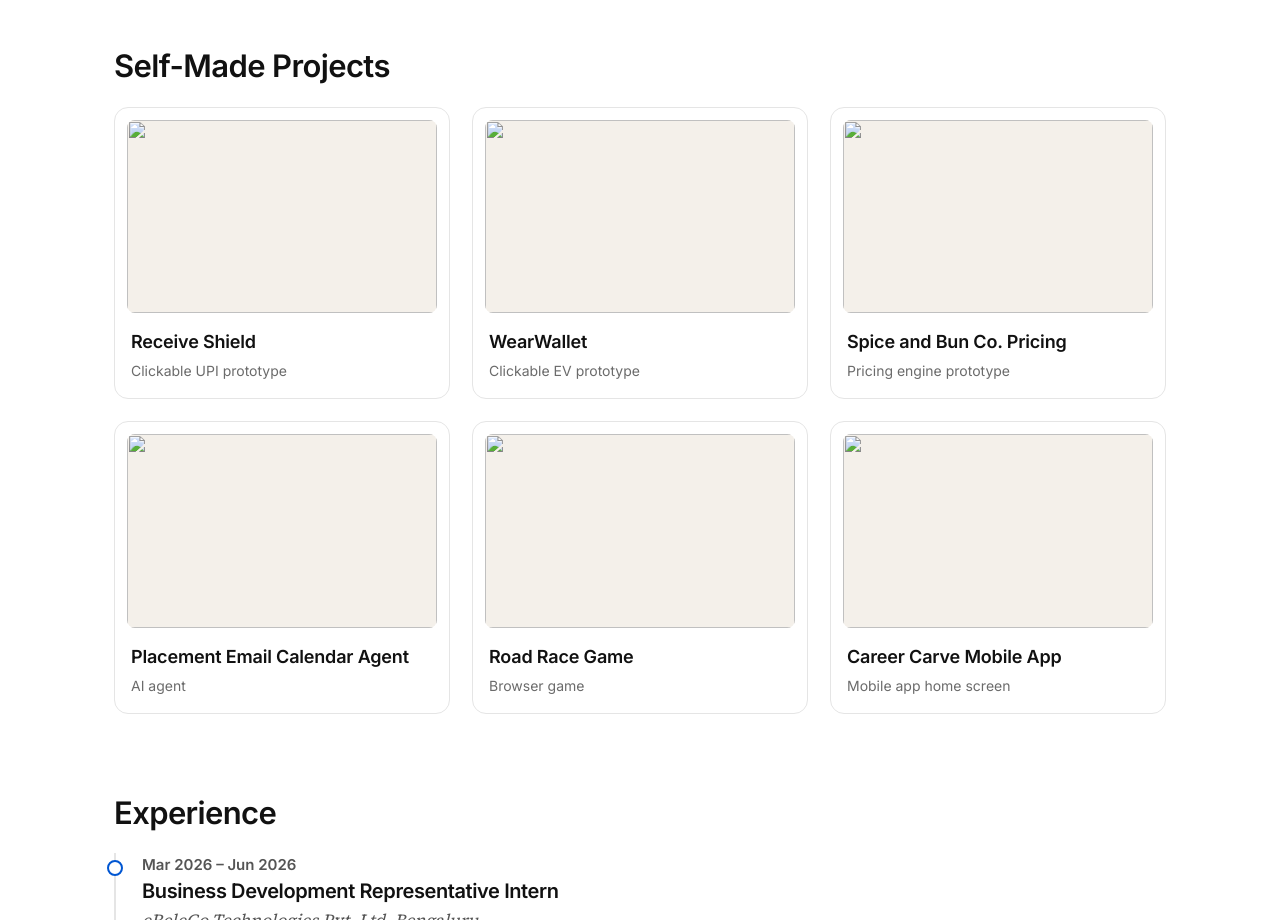
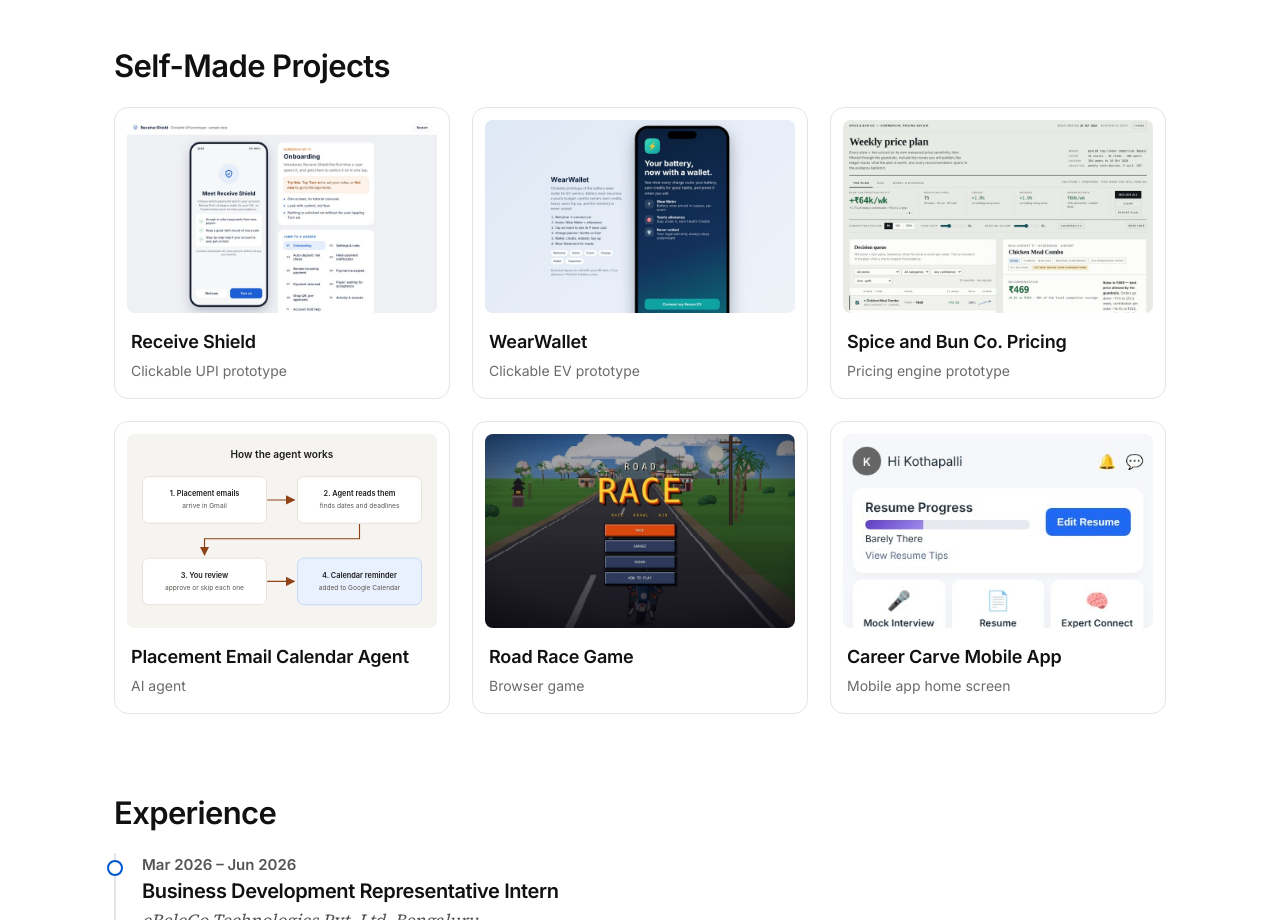
Before and after one commit to kb-tejaswini/kb-tejaswini.github.io, a plain HTML site: page index.html in a window 1280 px wide. Shown: the part 920-1840 px from the top of the page. Drawn offline with Linux system fonts and the light colour scheme.

Commit message:
Add files via upload

```diff
--- a/index.html
+++ b/index.html
@@ -64,32 +64,32 @@
   <h2>Self-Made Projects</h2>
   <div class="cards">
     <a class="card" href="projects.html#receive-shield">
-      <span class="thumb"><img src="img/proj-receive.jpg" alt="" loading="lazy"></span>
+      <span class="thumb"><img src="proj-receive.jpg" alt="" loading="lazy"></span>
       <span class="cname">Receive Shield</span>
       <span class="ckind">Clickable UPI prototype</span>
     </a>
     <a class="card" href="projects.html#wearwallet">
-      <span class="thumb"><img src="img/proj-wear.jpg" alt="" loading="lazy"></span>
+      <span class="thumb"><img src="proj-wear.jpg" alt="" loading="lazy"></span>
       <span class="cname">WearWallet</span>
       <span class="ckind">Clickable EV prototype</span>
     </a>
     <a class="card" href="projects.html#spice-and-bun">
-      <span class="thumb"><img src="img/proj-spice.jpg" alt="" loading="lazy"></span>
+      <span class="thumb"><img src="proj-spice.jpg" alt="" loading="lazy"></span>
       <span class="cname">Spice and Bun Co. Pricing</span>
       <span class="ckind">Pricing engine prototype</span>
     </a>
     <a class="card" href="projects.html#placement-agent">
-      <span class="thumb"><img src="img/proj-placement.svg" alt="" loading="lazy"></span>
+      <span class="thumb"><img src="proj-placement.svg" alt="" loading="lazy"></span>
       <span class="cname">Placement Email Calendar Agent</span>
       <span class="ckind">AI agent</span>
     </a>
     <a class="card" href="projects.html#road-race">
-      <span class="thumb"><img src="img/proj-road.jpg" alt="" loading="lazy"></span>
+      <span class="thumb"><img src="proj-road.jpg" alt="" loading="lazy"></span>
       <span class="cname">Road Race Game</span>
       <span class="ckind">Browser game</span>
     </a>
     <a class="card" href="projects.html#career-carve">
-      <span class="thumb tall"><img src="img/proj-career.jpg" alt="" loading="lazy"></span>
+      <span class="thumb tall"><img src="proj-career.jpg" alt="" loading="lazy"></span>
       <span class="cname">Career Carve Mobile App</span>
       <span class="ckind">Mobile app home screen</span>
     </a>
```
Also changed, not shown: projects.html (+6 -6 lines), research.html (+4 -4 lines).
